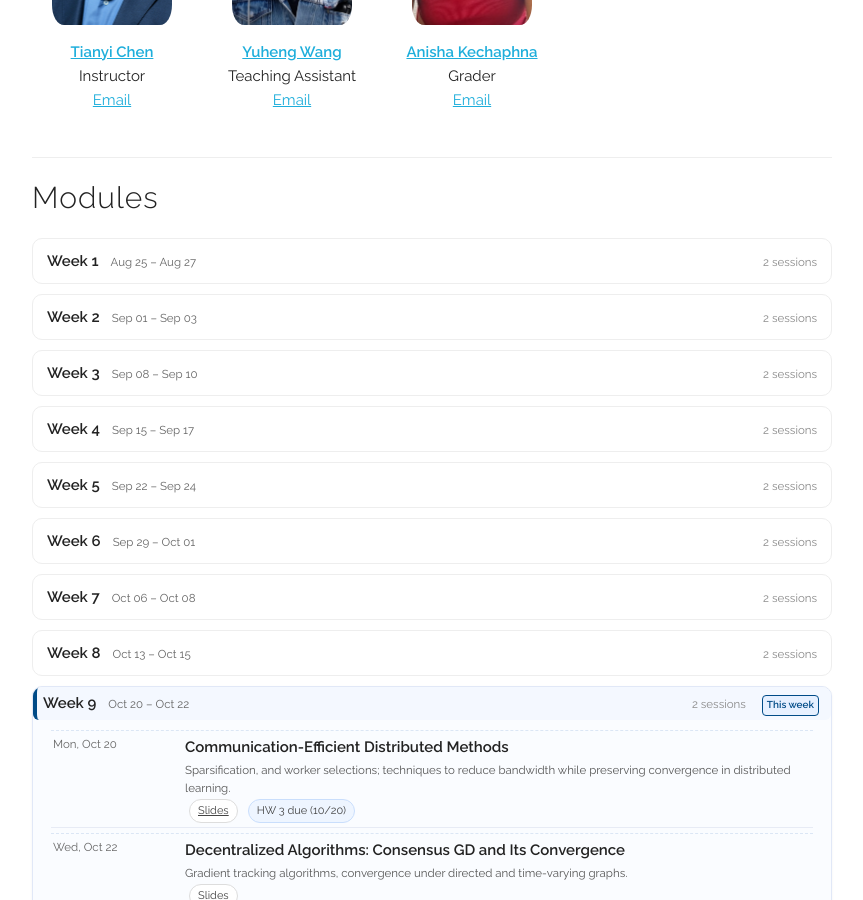
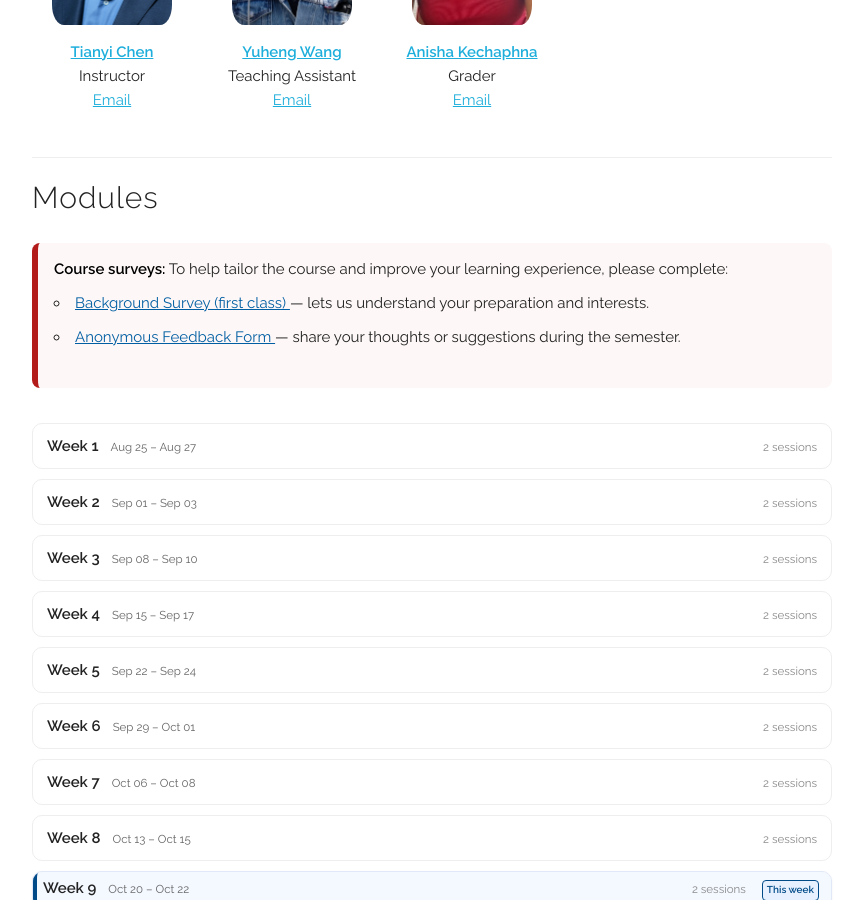
Before and after one commit to chentianyi1991/ECE5290, a Jekyll site: the page built from index.html, in a window 1280 px wide and 900 px high, scrolled down 1196 px. Shown: the whole window, without its empty margins (208-1071 px from the left). Built offline with Jekyll 4.4.1, drawn with Linux system fonts in a browser that asks for light colours.

Commit message:
Update modules.html

```diff
--- a/_includes/modules.html
+++ b/_includes/modules.html
@@ -1,5 +1,19 @@
 <section id="modules" class="docs-section">
   <h4>Modules</h4>
+<!-- ====== Notice Box ====== -->
+<div class="notice-box">
+  <p><strong>Course surveys:</strong>
+  To help tailor the course and improve your learning experience, please complete:
+  <ul>
+    <li><a href="https://forms.gle/sGJBAp2V6yMXfhhGA" target="_blank" rel="noopener">
+      Background Survey (first class)
+    </a> — lets us understand your preparation and interests.</li>
+    <li><a href="https://forms.gle/SAJGXHhsgXWDorS5A" target="_blank" rel="noopener">
+      Anonymous Feedback Form
+    </a> — share your thoughts or suggestions during the semester.</li>
+  </ul>
+  </p>
+</div>
 
   {%- assign mods = site.data.modules | sort: "date" -%}
   {%- assign all_weeks = mods | map: "week" | uniq -%}
```
